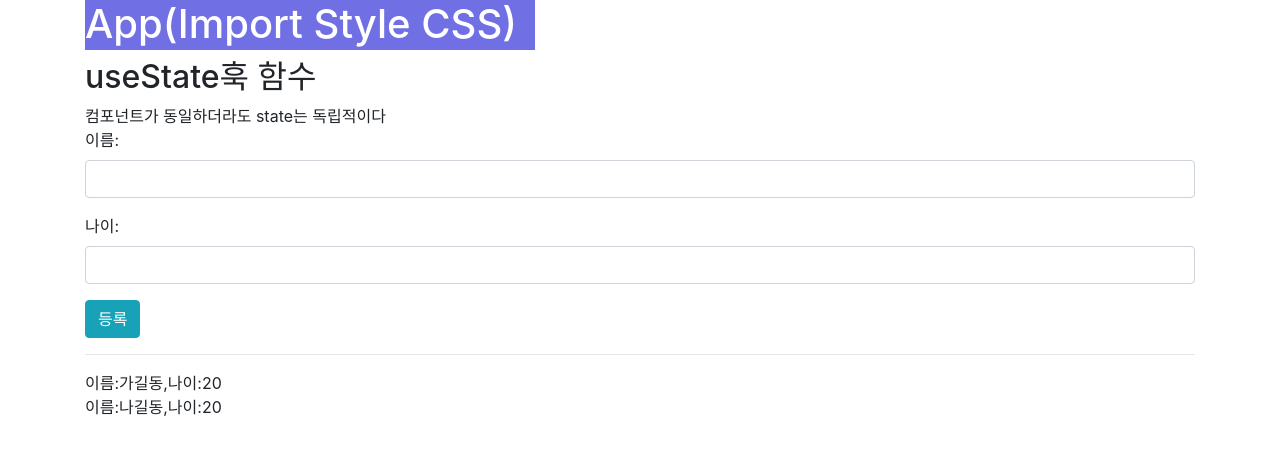
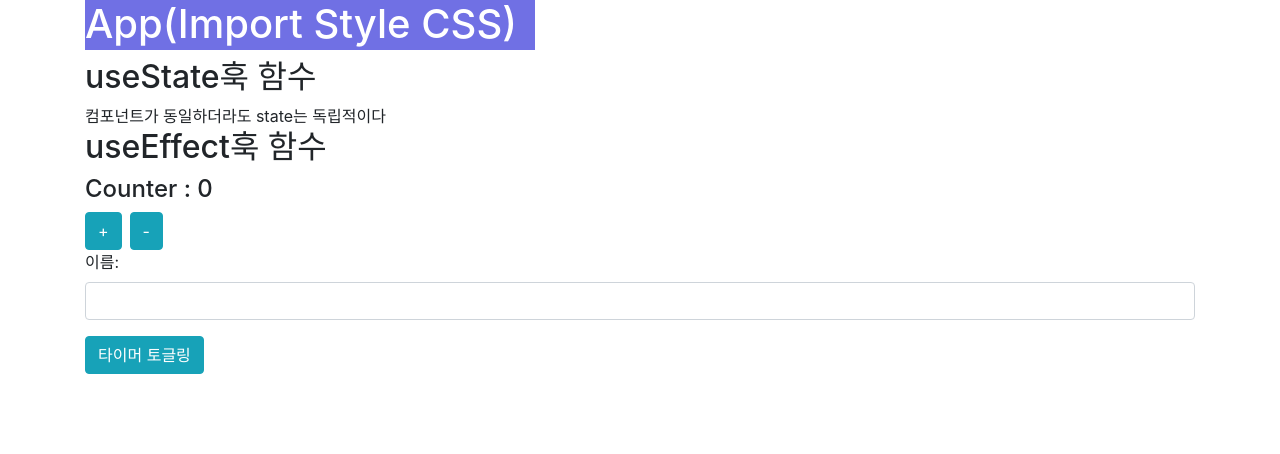
Before and after one commit to hongseungmn/React, a React (Create React App) app in the folder react-hooks-example/: page / in a window 1280 px wide. Shown: the top 454 px of the page. Built offline with nearby package versions, Linux system fonts and the light colour scheme.

Commit message:
리엑트 연습

```diff
--- a/react-hooks-example/src/App.js
+++ b/react-hooks-example/src/App.js
@@ -31,11 +31,11 @@ function App() {
       {/* <UseState1/>
       <UseState1/> */}
       {/* <UseState2/> */}
-      <UseState3/>
-      {/*
+      {/* <UseState3/> */}
+
       <h2>useEffect훅 함수</h2>
       <UseEffect1/>
-    <UseEffect2/>*/}
+      <UseEffect2/>
     {/*
       <h2>useRef훅 함수</h2>
   <UserRef_/>*/}
```
